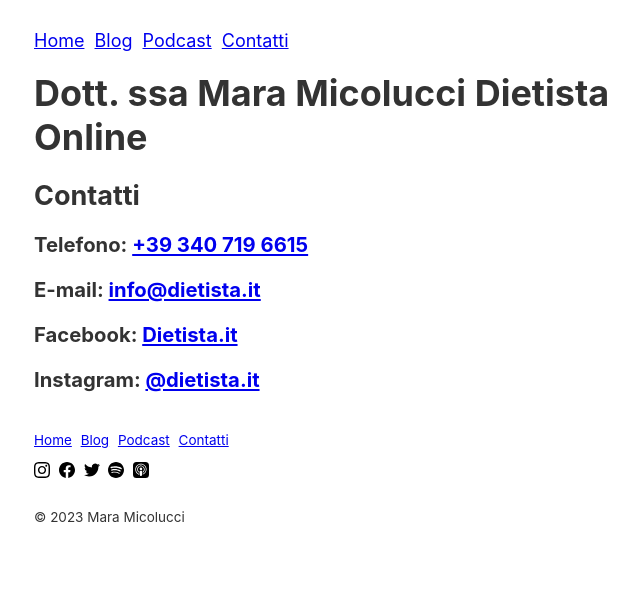
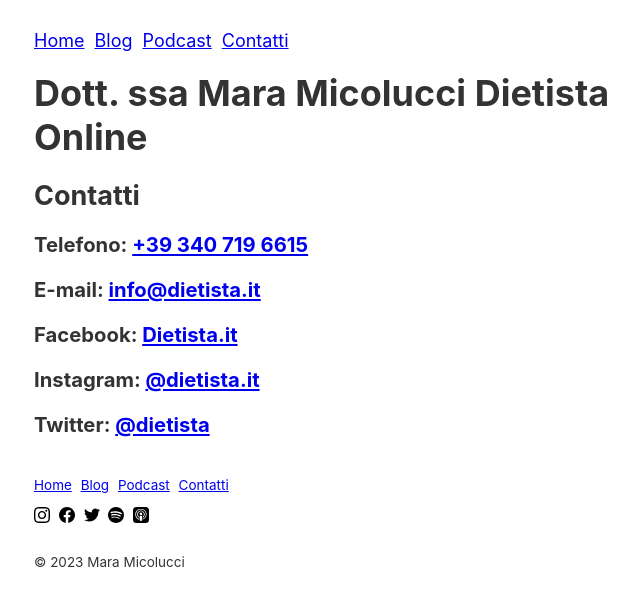
Before and after one commit to curlybracketshq/dietista.it, a Jekyll site: the page built from contatti/index.html, in a window 1280 px wide. Shown: the top 606 px of the page, without its empty margins (286-926 px from the left). Built offline with Jekyll 4.4.1, drawn with Linux system fonts in a browser that asks for light colours.

Commit message:
Add Twitter

```diff
--- a/contatti/index.html
+++ b/contatti/index.html
@@ -12,5 +12,6 @@ description: Dietista, Farmacista e dott. ssa in Scienze e Tecniche Psicologiche
     <h4>E-mail: <a href="mailto:info+web@dietista.it">info@dietista.it</a></h4>
     <h4>Facebook: <a href="https://www.facebook.com/dietista">Dietista.it</a></h4>
     <h4>Instagram: <a href="https://www.instagram.com/dietista.it">@dietista.it</a></h4>
+    <h4>Twitter: <a href="https://twitter.com/dietista">@dietista</a></h4>
   </li>
 </ul>
```
